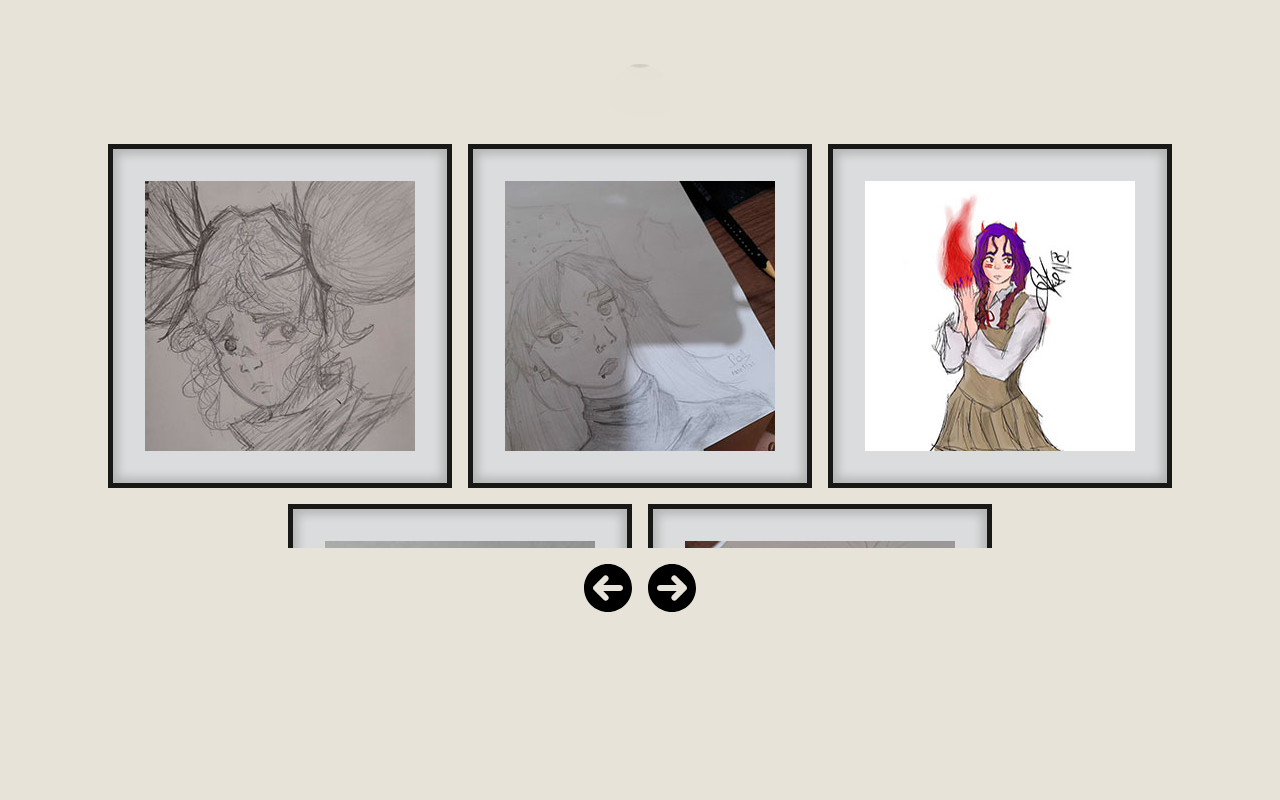
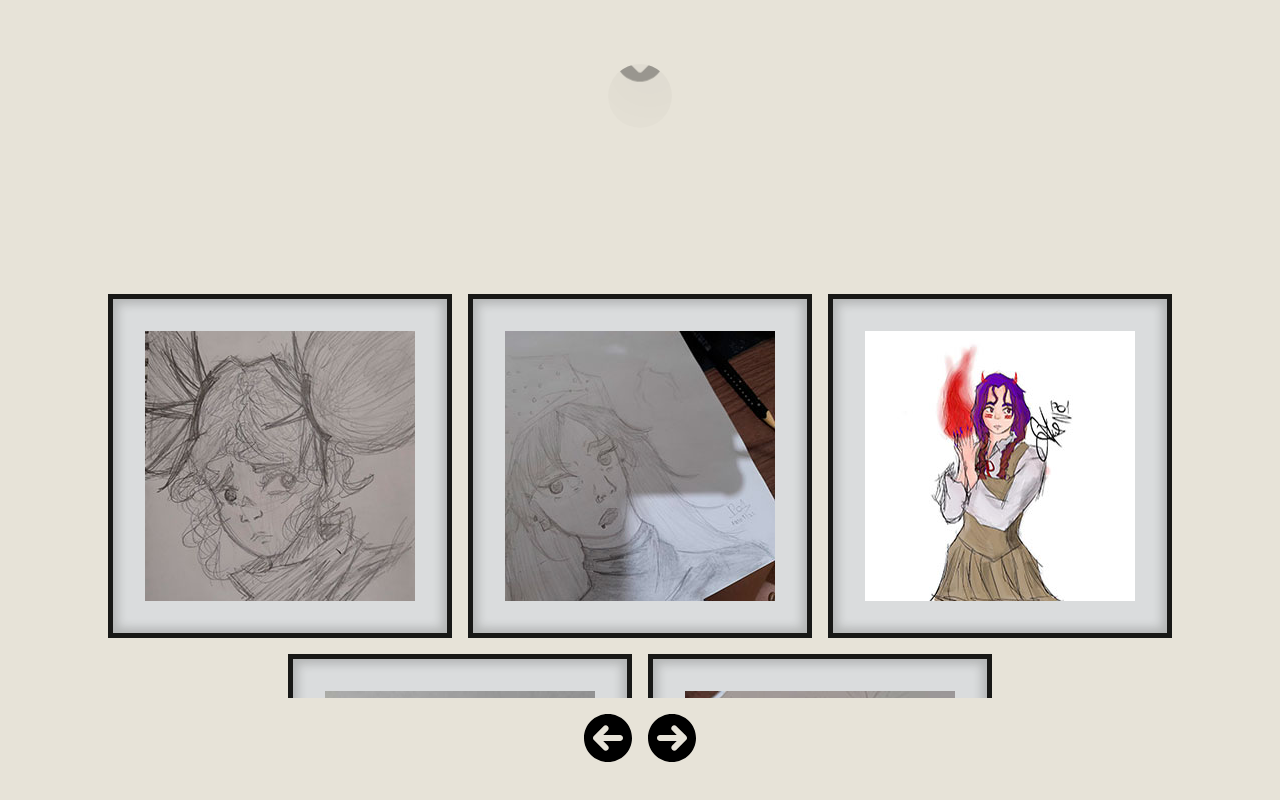
Before and after one commit to AtomicFeasT/01Artworks, a React (Vite) app: page / in a window 1280 px wide. Shown: the part 656-1456 px from the top of the page. Before the commit the page ends 1268 px from the top, so only its background shows below. Built offline with nearby package versions, Linux system fonts and the light colour scheme; a web font is replaced by a local one.

Commit message:
feat(src/styles): made gallery-section align in the center correctly at every viewport

```diff
--- a/src/styles/pages/home.scss
+++ b/src/styles/pages/home.scss
@@ -8,7 +8,7 @@ body {
 
 .main {
   width: 100%;
-  height: 100vh;
+  // height: 100vh;
   position: absolute;
 }
 
@@ -67,8 +67,15 @@ body {
   filter: drop-shadow(10px 10px 50px hsl(0, 0%, 0%));
 }
 
+.gallery-section {
+  height: 100vh;
+  display: flex;
+  flex-direction: column;
+  justify-content: center;
+}
+
 .showGallery {
-  transform: translateY(-150%);
+  transform: translateY(-100%);
 }
 
 .logoGallery {
```
